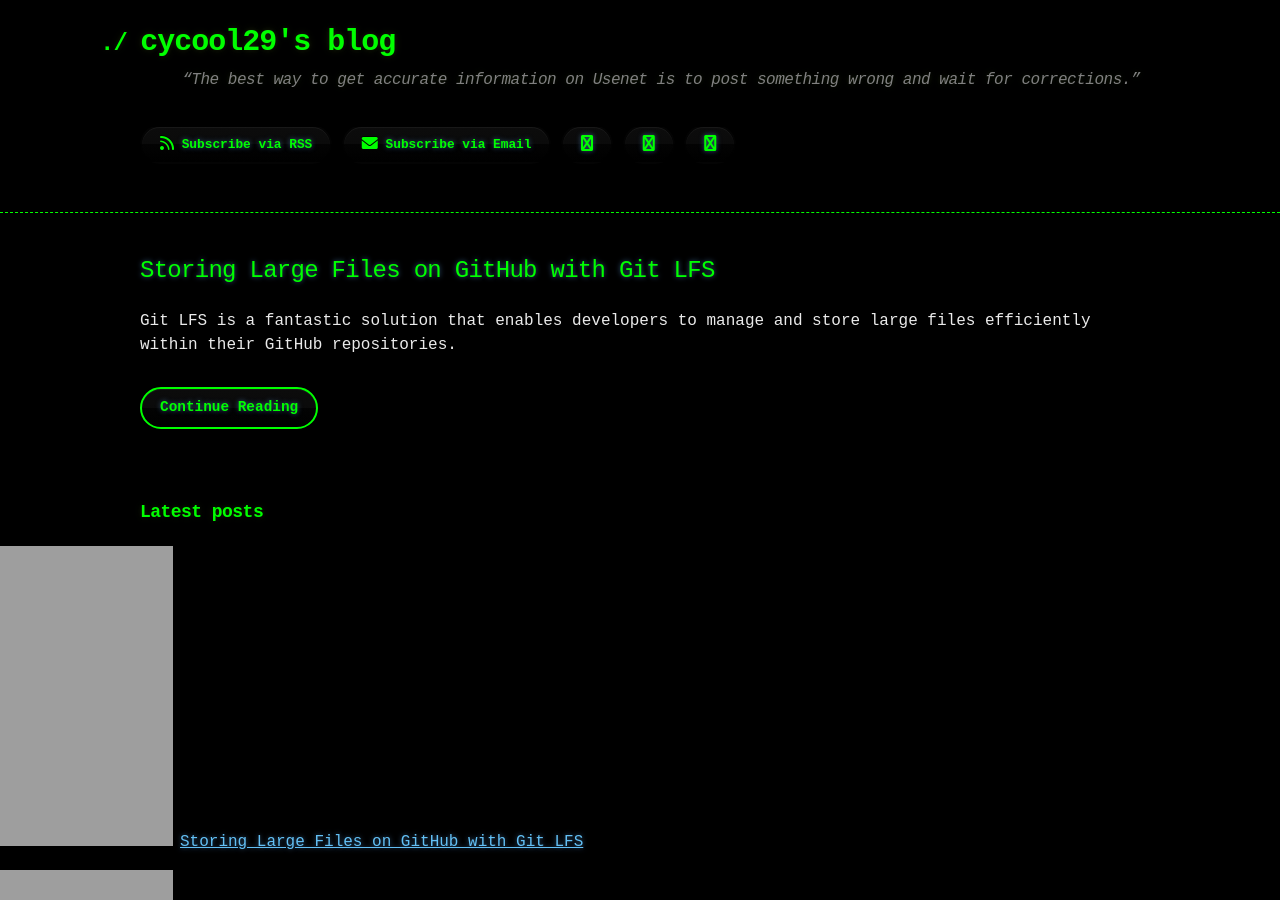
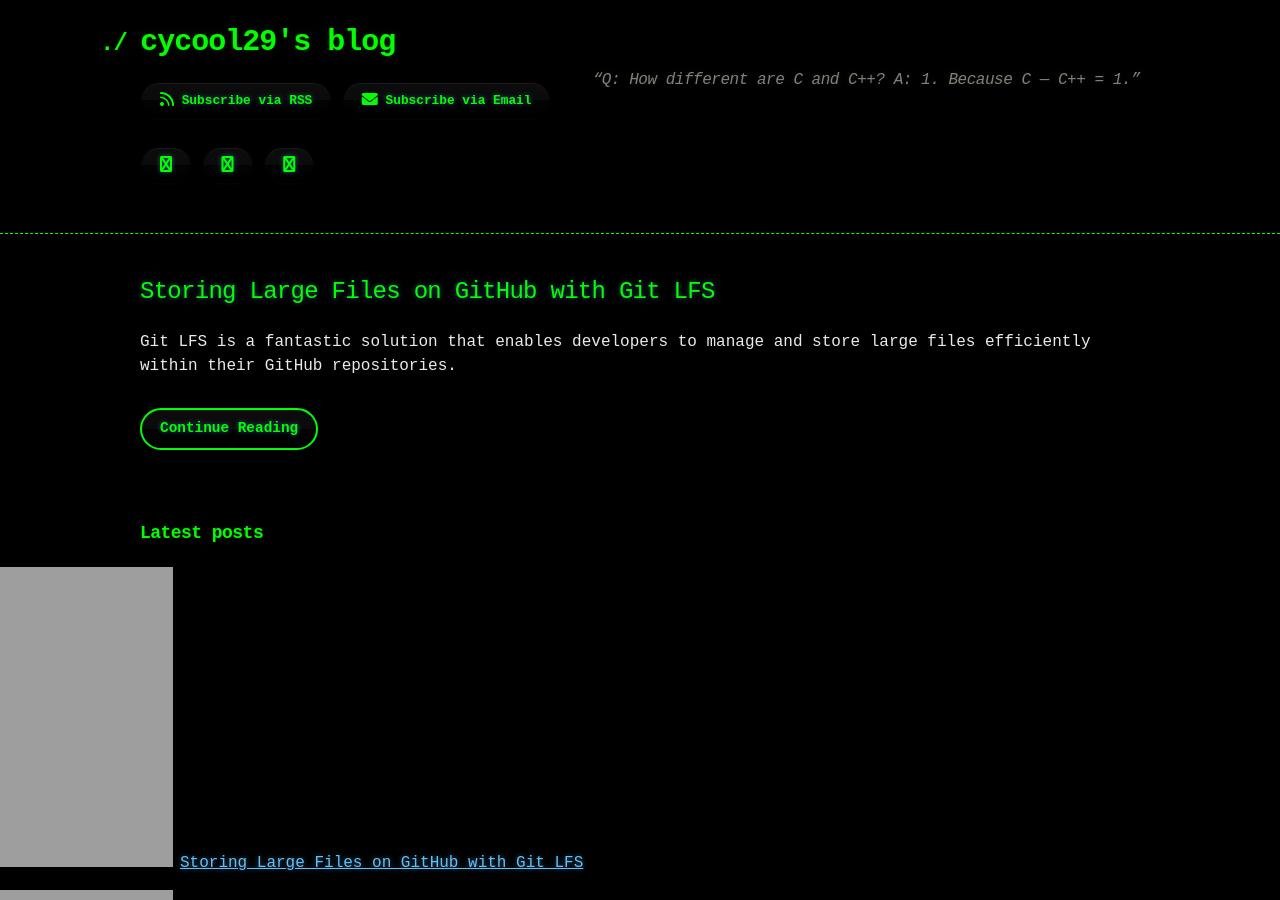
Before and after one commit to cycool29/cycool29.github.io, a Jekyll site: the page built from index.md, in a window 1280 px wide and 900 px high. Built offline with Jekyll 4.4.1, drawn with Linux system fonts in a browser that asks for light colours; a style sheet for code colours, icons or effects is not loaded.

Commit message:
Update quotes

```diff
--- a/_config.yml
+++ b/_config.yml
@@ -1,5 +1,5 @@
 title: cycool29's blog
-description: "“The best way to get accurate information on Usenet is to post something wrong and wait for corrections.” "
+description: "“Q: How different are C and C++? A: 1. Because C — C++ = 1.” "
 bio: A high school student. Intermediate in Python, Git, Bash. Learning JavaScript. He/Him. "
 author: cycool29
 url: https://cycool29.github.io
```
